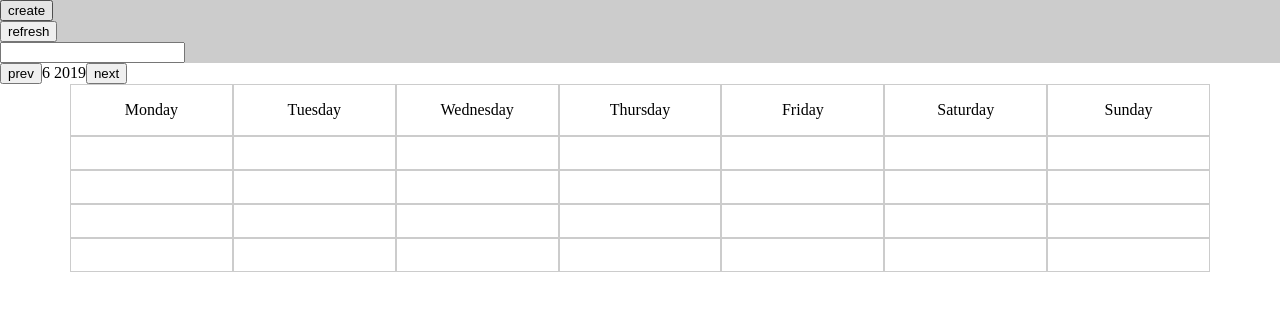
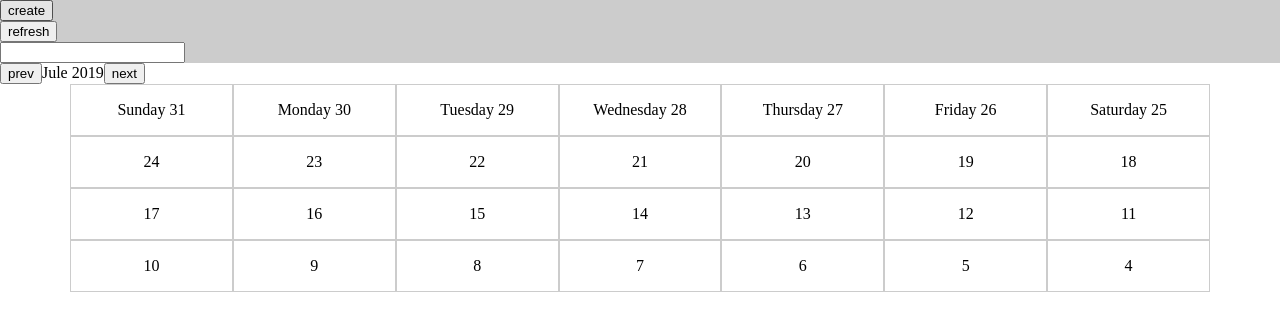
Before and after one commit to Akella13/IT-Test, a Vue app: page / in a window 1280 px wide. Shown: the top 330 px of the page. Built offline with nearby package versions, Linux system fonts and the light colour scheme.

Commit message:
feat: month dates

```diff
--- a/src/components/Calendar.vue
+++ b/src/components/Calendar.vue
@@ -2,7 +2,7 @@
   <div>
     <section>
       <button>prev</button>
-      <span>{{ currentMonth }} {{ currentYear }}</span>
+      <span>{{ months[currentMonth] }} {{ currentYear }}</span>
       <button>next</button>
     </section>
     <section>
@@ -10,6 +10,7 @@
         <div v-for="(week, weekIndex) in weeks" :key="weekIndex" class="row">
           <div v-for="(day, dayIndex) in days" :key="dayIndex" class="col day">
             <span v-if="week == 1">{{ day }}</span>
+            {{ date(weekIndex, dayIndex) }}
           </div>
         </div>
       </div>
@@ -25,9 +26,8 @@ export default {
       today: new Date(),
       years: [],
       months: ['Feb', 'Jan', 'March', 'April', 'May', 'June', 'Jule', 'Aug', 'Sep', 'Oct', 'Nov', 'Dec'],
-      weeks: 5,
-      days: ['Monday', 'Tuesday', 'Wednesday', 'Thursday', 'Friday', 'Saturday', 'Sunday'],
-      date: 31,
+      weeks: 4,
+      days: ['Sunday', 'Monday', 'Tuesday', 'Wednesday', 'Thursday', 'Friday', 'Saturday'],
     };
   },
   computed: {
@@ -37,11 +37,17 @@ export default {
     currentDate() { return this.today.getDate() },
   },
   mounted() {
-    console.log(this.monthLength(this.currentMonth, this.currentYear))
+    // console.log(this.monthInDates(this.currentMonth, this.currentYear))
+    // console.log(this.days[this.currentDay])
+    // console.log(this.monthInWeeks(this.currentMonth, this.currentYear))
   },
   methods: {
-    monthLength (month, year) {
+    monthInDates (month, year) {
       return new Date(year, month, 0).getDate() + 1;
+    },
+    date(weekIndex, dayIndex) {
+      let date = (this.monthInDates(this.currentMonth, this.currentYear) - dayIndex - 7*weekIndex);
+      return date;
     },
   }
 }
```
